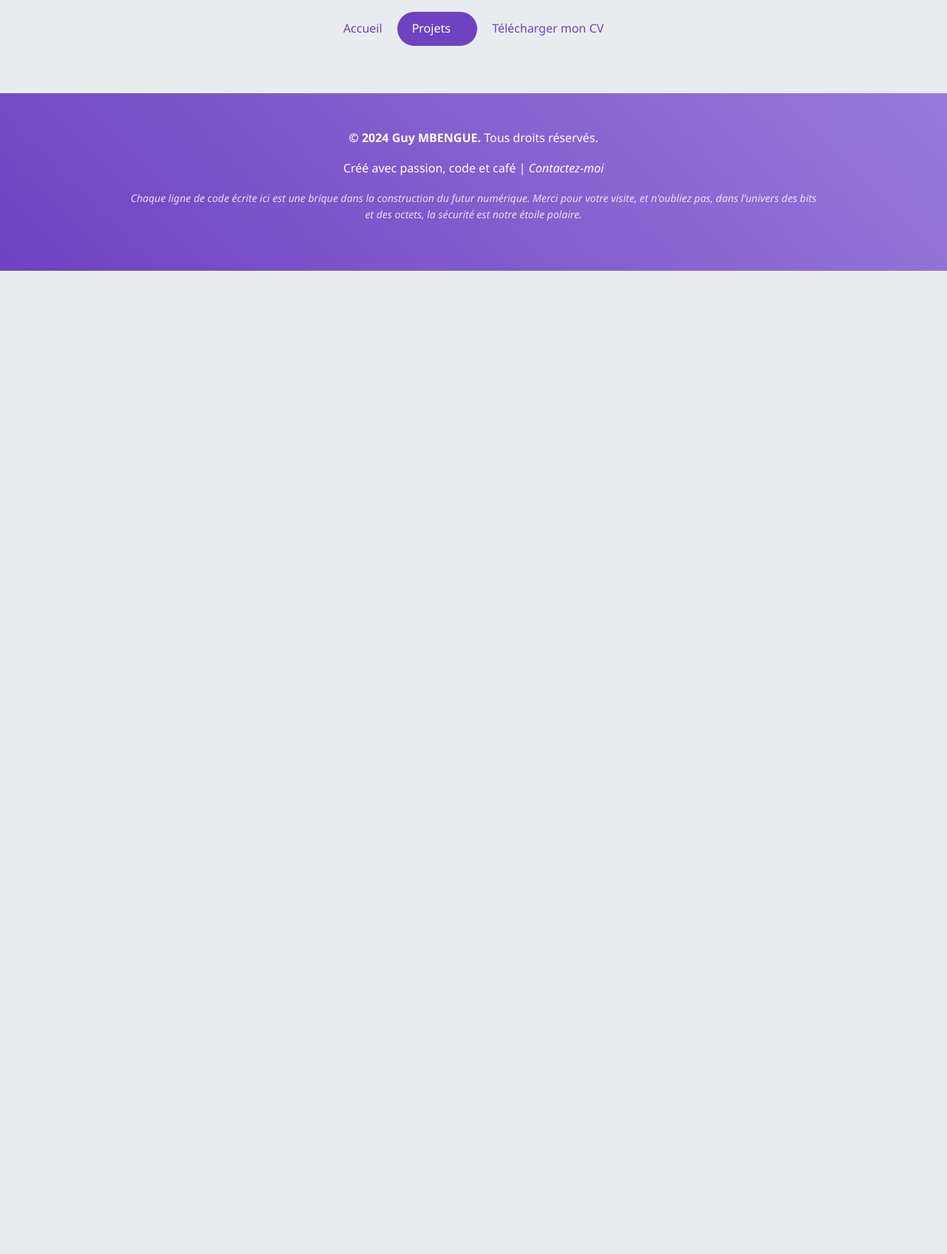
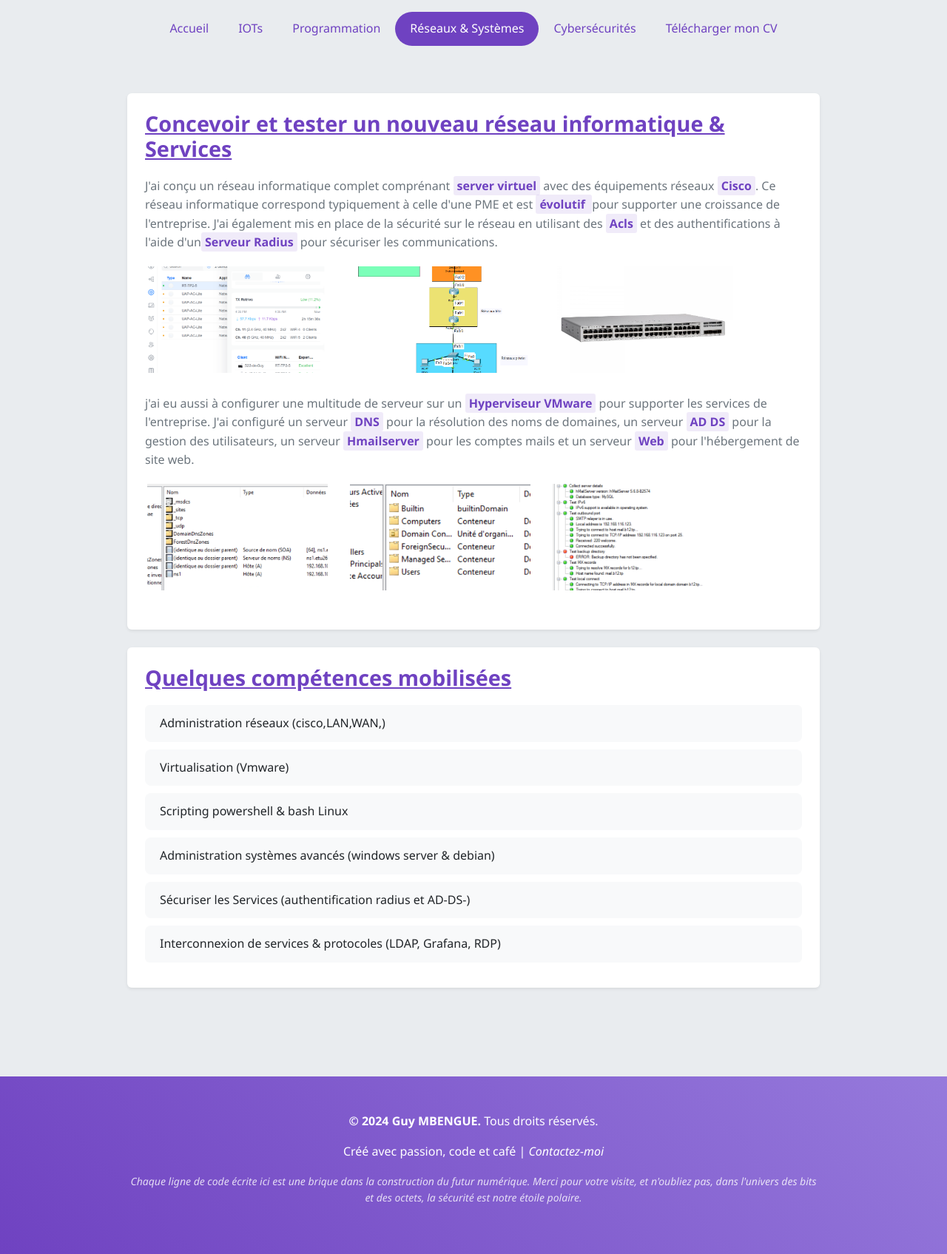
Before and after one commit to Guyexau/eportfolio, a PHP site: page /reseaux.html in a window 1280 px wide. Shown: the whole page at 74% size. Before the commit the page ends 366 px from the top, so only its background shows below. Run offline with PHP 8.4, Linux system fonts and the light colour scheme.

Commit message:
finalisation entierté du projet

```diff
--- a/reseaux.html
+++ b/reseaux.html
@@ -18,20 +18,12 @@
        <div class="container">
         <header class="d-flex justify-content-center py-3">
             <ul class="nav nav-pills custom-nav">
-            <li class="nav-item"><a href="index.html" class="nav-link">Accueil</a></li>
-            <!-- Ajout d'un dropdown pour "Projets" -->
-            <li class="nav-item dropdown">
-                <a class="nav-link active dropdown-toggle" href="#" id="navbarDropdown" role="button" data-bs-toggle="dropdown" aria-expanded="false">
-                    Projets
-                </a>
-                <ul class="dropdown-menu custum-drop" aria-labelledby="navbarDropdown">
-                    <li><a class="dropdown-item" href="iots.html">IOTs</a></li>
-                    <li><a class="dropdown-item" href="programmation.html">Programmation</a></li>
-                    <li><a class="dropdown-item" href="reseaux.html">Réseaux et Services</a></li>
-                    <li><a class="dropdown-item" href="cyber.html">Cybersécurité</a></li>
-                </ul>
-            </li>
-            <li class="nav-item"><a href="assets/docs/cv.pdf" class="nav-link">Télécharger mon CV</a></li>
+                <li><a href="index.html" class="nav-link" aria-current="page">Accueil</a></li>
+                <li><a class="nav-link" href="iots.html">IOTs</a></li>
+                <li><a class="nav-link" href="programmation.html">Programmation</a></li>
+                <li><a class="nav-link active" href="reseaux.html">Réseaux & Systèmes</a></li>
+                <li><a class="nav-link" href="cyber.html">Cybersécurités</a></li>
+                <li><a class="nav-link"href="assets/docs/cv.pdf">Télécharger mon CV</a></li>
             </ul>
         </header>
     </div>
@@ -39,8 +31,55 @@
     <!--Main content-->
 
     <main>
+        <div class="container py-5">
+            <!-- Présentation Section -->
+            <section class="bg-white-custom p-4 rounded shadow-sm mb-4">
+                <h2 class="section-title text-primary-custom">Concevoir et tester un nouveau réseau informatique & Services</h2>
+                <p class="text-secondary enhanced-paragraph">
+                    J'ai conçu un réseau informatique complet comprénant <span class="highlight">server virtuel</span> avec des équipements réseaux <span class="highlight">Cisco</span>. Ce réseau informatique correspond typiquement à celle d'une PME et est <span class="highlight">évolutif
+                    </span> pour supporter une croissance de l'entreprise. J'ai également mis en place de la sécurité sur le réseau en utilisant des <span class="highlight">Acls</span> et des authentifications à l'aide d'un<span class="highlight">Serveur Radius</span> pour sécuriser les communications.
+                </p>
+                <div class="d-flex">
+                    <div class="portrait-container me-4">
+                        <a href="assets/images/wifi.jpg"><img src="assets/images/wifi.jpg" alt="setup" class="img-fluid" style="width: 250px; height: 150px; object-fit: cover; border: 3px solid #ffffff;"></a>
+                    </div>
+                    <div class="portrait-container me-4">
+                        <a href="assets/images/cisco.jpg"><img src="assets/images/cisco.jpg" alt="setup" class="img-fluid" style="width: 250px; height: 150px; object-fit: cover; border: 3px solid #ffffff;"></a>
+                    </div>
+                    <div class="portrait-container me-4">
+                        <a href="assets/images/routercisco.jpg"><img src="assets/images/routercisco.jpg" alt="setup" class="img-fluid" style="width: 250px; height: 150px; object-fit: cover; border: 3px solid #ffffff;"></a>
+                    </div>
+                </div> <br>
+                <p class="text-secondary enhanced-paragraph">
+                    j'ai eu aussi à configurer une multitude de serveur sur un <span class="highlight">Hyperviseur VMware</span> pour supporter les services de l'entreprise. J'ai configuré un serveur <span class="highlight">DNS</span>
+                    pour la résolution des noms de domaines, un serveur <span class="highlight">AD DS</span> pour la gestion des utilisateurs, un serveur <span class="highlight">Hmailserver</span> pour les comptes mails et un serveur
+                    <span class="highlight">Web</span> pour l'hébergement de site web.
+                <div class="d-flex">
+                    <div class="portrait-container me-4">
+                        <a href="assets/images/dns.jpg"><img src="assets/images/dns.jpg" alt="setup" class="img-fluid" style="width: 250px; height: 150px; object-fit: cover; border: 3px solid #ffffff;"></a>
+                    </div>
+                    <div class="portrait-container me-4">
+                        <a href="assets/images/adds.jpg"><img src="assets/images/adds.jpg" alt="setup" class="img-fluid" style="width: 250px; height: 150px; object-fit: cover; border: 3px solid #ffffff;"></a>
+                    </div>
+                    <div class="portrait-container me-4">
+                        <a href="assets/images/remote.jpg"><img src="assets/images/remote.jpg" alt="setup" class="img-fluid" style="width: 250px; height: 150px; object-fit: cover; border: 3px solid #ffffff;"></a>
+                    </div>
+                </div> <br>
+            </section>
 
-
+            <!-- compétences Section -->
+            <section class="bg-white-custom p-4 rounded shadow-sm mb-4">
+                <h2 class="section-title text-primary-custom">Quelques compétences mobilisées</h2>
+                <ul class="list-group">
+                    <li class="list-group-item">Administration réseaux (cisco,LAN,WAN,)</li>
+                    <li class="list-group-item">Virtualisation (Vmware)</li>
+                    <li class="list-group-item">Scripting powershell & bash Linux</li>
+                    <li class="list-group-item">Administration systèmes avancés (windows server & debian)</li>
+                    <li class="list-group-item">Sécuriser les Services (authentification radius et AD-DS-)</li>
+                    <li class="list-group-item">Interconnexion de services & protocoles (LDAP, Grafana, RDP)</li>
+                </ul>
+            </section>
+        </div>
     </main>
 
 
```
Also changed, not shown: cyber.html (+53 -14 lines), index.html (+60 -1 lines), styles/styles.css (+46 -0 lines), submit_contact.php (added, +36 -0 lines), assets/images/adds.jpg (added), assets/images/cisco.jpg (added), assets/images/davidhanma.jpg (added), assets/images/dns.jpg (added), assets/images/gobuster.jpg (added), assets/images/indexphp.jpg (added), assets/images/intrusion.jpg (added), assets/images/netstat.jpg (added), assets/images/password.jpg (added), assets/images/remote.jpg (added), 2 more files. Lines whose indentation alone changed are shown as unchanged.
